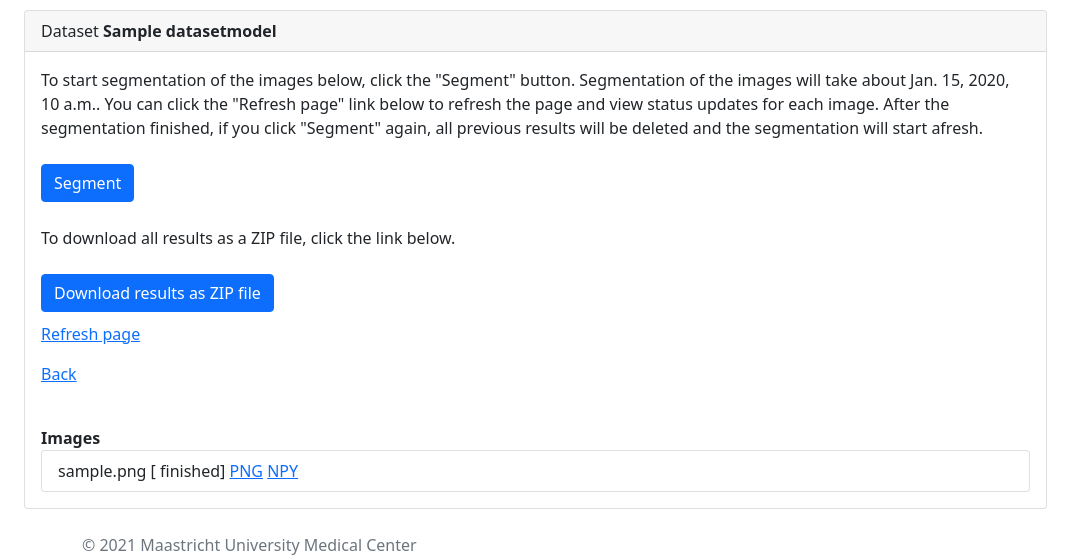
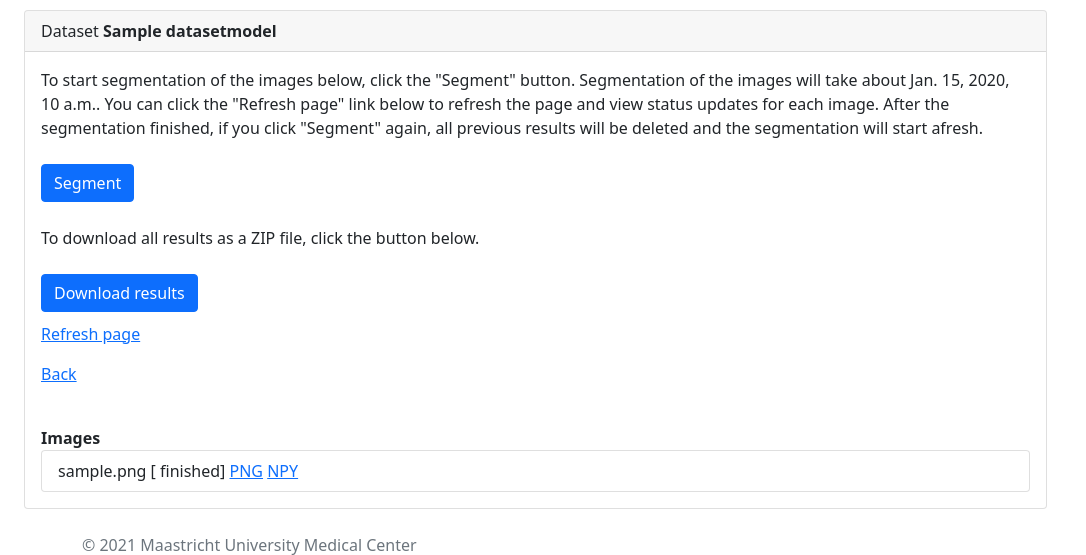
Before and after one commit to rbrecheisen/l3autoseg-old, a Django app: template src/l3autoseg/app/templates/dataset.html in a window 1280 px wide. Shown: the part 58-613 px from the top of the page, without its empty margins (0-1086 px from the left). Run offline with Django 3.2, Linux system fonts and the light colour scheme; tables that the repository leaves empty hold one stand-in row (values such as "Sample post"); the template is opened without the code that fills it: values that come from a table or form of the project are taken from there, most other values are stand-ins (such as "Sample title", 1, 10 or a date in 2020).

```diff
--- a/src/l3autoseg/app/templates/dataset.html
+++ b/src/l3autoseg/app/templates/dataset.html
@@ -18,10 +18,10 @@
                         </a>
                         <br>
                         <br>
-                        To download all results as a ZIP file, click the link below.<br>
+                        To download all results as a ZIP file, click the button below.<br>
                         <br>
                         <a href="/downloads/{{ dataset.id }}">
-                            <button class="btn btn-primary">Download results as ZIP file</button>
+                            <button class="btn btn-primary">Download results</button>
                         </a>
                         <br>
                         <p style="margin-top: 10px"><a href="/datasets/{{ dataset.id }}">Refresh page</a></p>
```
